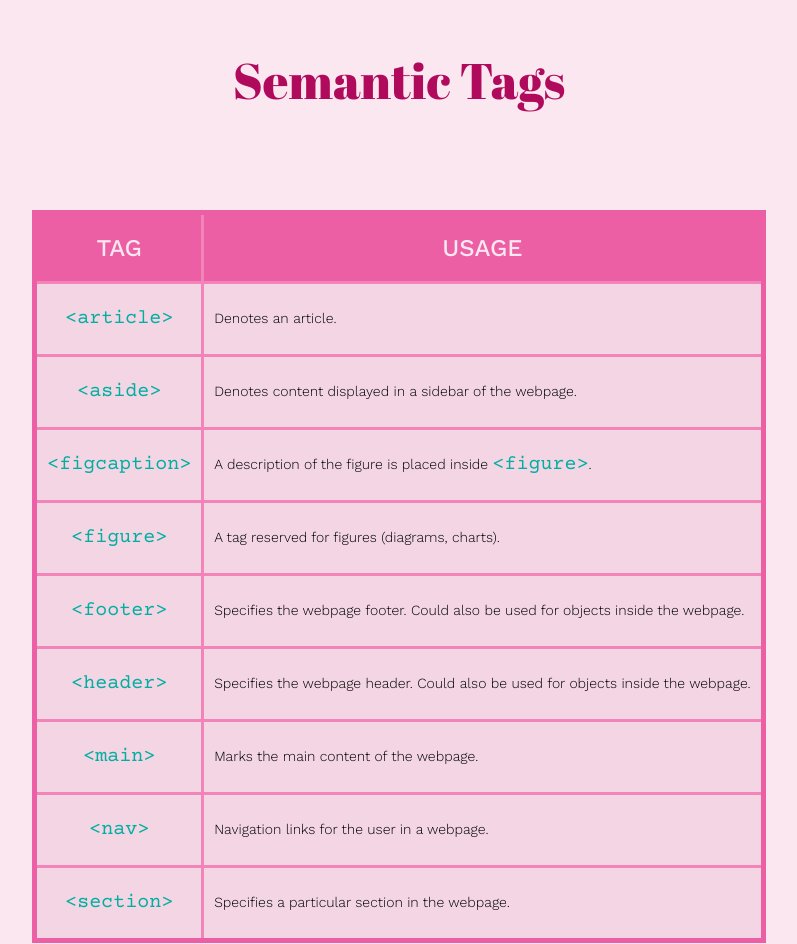
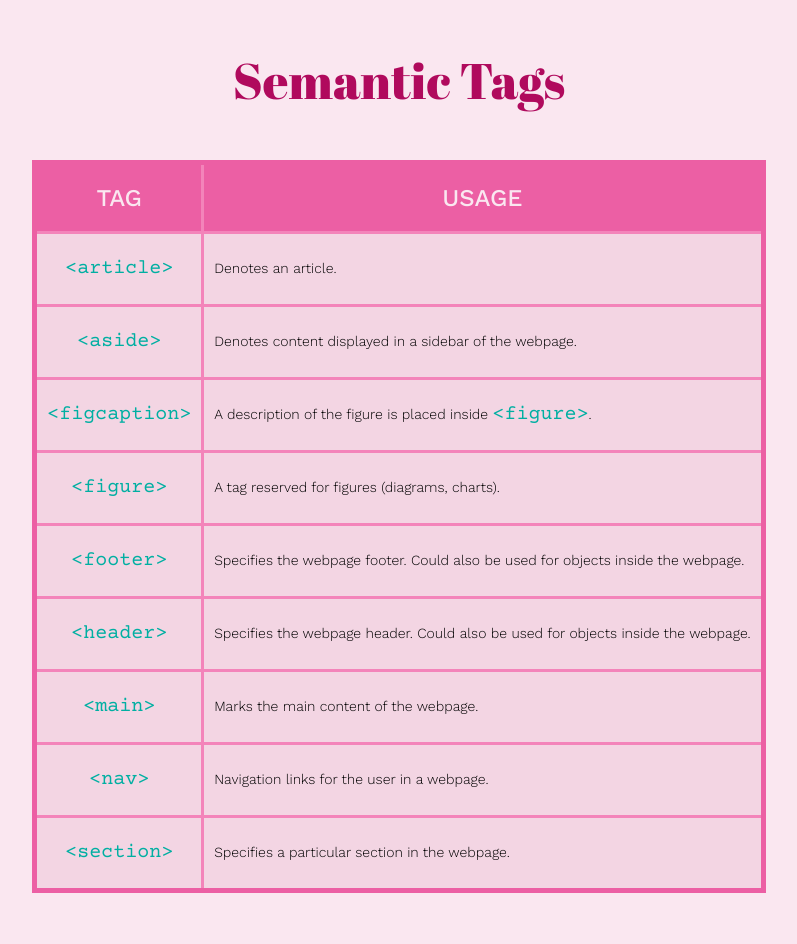
Before and after one commit to ipaulaabro/CheatSheet, a plain HTML site: page index.html in a window 1280 px wide. Shown: the whole page, without its empty margins (241-1038 px from the left). Drawn offline with nearby package versions, Linux system fonts and the light colour scheme.

Commit message:
fix: decrease h1 margin

```diff
--- a/css/style.css
+++ b/css/style.css
@@ -6,7 +6,7 @@ body {
 }
 
 h1 {
-  padding: 50px 0 100px;
+  padding: 50px 0;
   text-align: center;
   font: 400 50px/1.2 "Abril Fatface", cursive;
   color: #b00a5d;
@@ -15,6 +15,7 @@ h1 {
 main {
   margin: 0 50px 100px;
 }
+
 table {
   margin: 0 auto;
   max-width: 800px;
```
